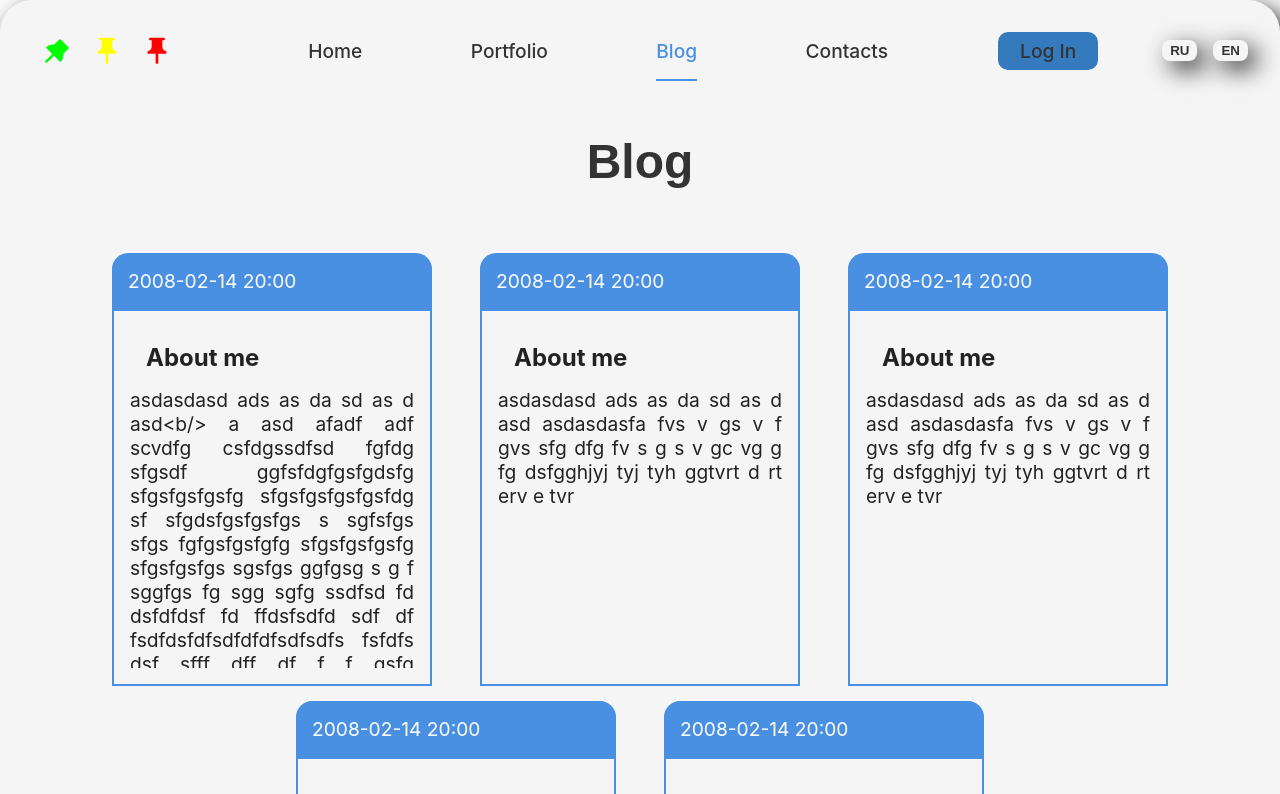
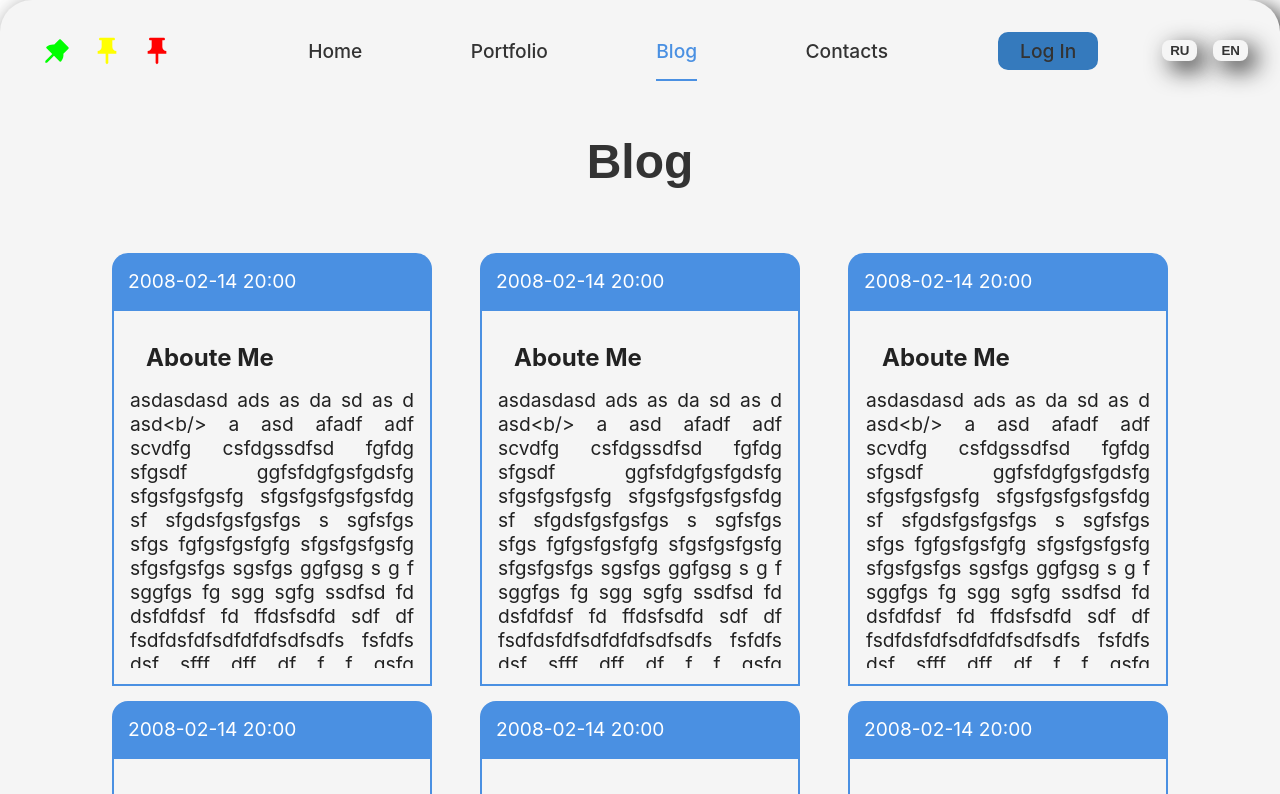
Before and after one commit to samolazoff/portfolio-samolazoff, a React (Vite) app in the folder frontend/: page /blog in a window 1280 px wide. Shown: the top 794 px of the page. Built offline with nearby package versions, Linux system fonts and the light colour scheme.

Commit message:
Implement blog functinal with JSON

```diff
--- /dev/null
+++ b/frontend/src/data/blog.json
@@ -0,0 +1,65 @@
+{
+    "posts": [
+        {
+            "id": "123",
+            "date": "2008-02-14 20:00",
+            "title": "Aboute Me",
+            "txt": "asdasdasd ads  as da sd as d asd<b/>   a asd afadf adf  scvdfg csfdgssdfsd fgfdg sfgsdf ggfsfdgfgsfgdsfg sfgsfgsfgsfg sfgsfgsfgsfgsfdg sf sfgdsfgsfgsfgs s sgfsfgs sfgs fgfgsfgsfgfg sfgsfgsfgsfg  sfgsfgsfgs sgsfgs ggfgsg s g f sggfgs fg sgg sgfg ssdfsd fd dsfdfdsf fd ffdsfsdfd sdf df fsdfdsfdfsdfdfdfsdfsdfs fsfdfs dsf sfff dff df f f gsfg sfgfdssdasdasfa fvs v gs v f gvs   sfg dfg fv  s g s v gc vg  g fg dsfgghjyj tyj tyh  ggtvrt   d  rt ervsdfsd fsdfcd fdsfsdfdsfdsf sfsdf dsfs fd f fdfsfsdf f df e tvr"
+        },
+        {
+            "id": "123",
+            "date": "2008-02-14 20:00",
+            "title": "Aboute Me",
+            "txt": "asdasdasd ads  as da sd as d asd<b/>   a asd afadf adf  scvdfg csfdgssdfsd fgfdg sfgsdf ggfsfdgfgsfgdsfg sfgsfgsfgsfg sfgsfgsfgsfgsfdg sf sfgdsfgsfgsfgs s sgfsfgs sfgs fgfgsfgsfgfg sfgsfgsfgsfg  sfgsfgsfgs sgsfgs ggfgsg s g f sggfgs fg sgg sgfg ssdfsd fd dsfdfdsf fd ffdsfsdfd sdf df fsdfdsfdfsdfdfdfsdfsdfs fsfdfs dsf sfff dff df f f gsfg sfgfdssdasdasfa fvs v gs v f gvs   sfg dfg fv  s g s v gc vg  g fg dsfgghjyj tyj tyh  ggtvrt   d  rt ervsdfsd fsdfcd fdsfsdfdsfdsf sfsdf dsfs fd f fdfsfsdf f df e tvr"
+        },
+        {
+            "id": "123",
+            "date": "2008-02-14 20:00",
+            "title": "Aboute Me",
+            "txt": "asdasdasd ads  as da sd as d asd<b/>   a asd afadf adf  scvdfg csfdgssdfsd fgfdg sfgsdf ggfsfdgfgsfgdsfg sfgsfgsfgsfg sfgsfgsfgsfgsfdg sf sfgdsfgsfgsfgs s sgfsfgs sfgs fgfgsfgsfgfg sfgsfgsfgsfg  sfgsfgsfgs sgsfgs ggfgsg s g f sggfgs fg sgg sgfg ssdfsd fd dsfdfdsf fd ffdsfsdfd sdf df fsdfdsfdfsdfdfdfsdfsdfs fsfdfs dsf sfff dff df f f gsfg sfgfdssdasdasfa fvs v gs v f gvs   sfg dfg fv  s g s v gc vg  g fg dsfgghjyj tyj tyh  ggtvrt   d  rt ervsdfsd fsdfcd fdsfsdfdsfdsf sfsdf dsfs fd f fdfsfsdf f df e tvr"
+        },
+        {
+            "id": "123",
+            "date": "2008-02-14 20:00",
+            "title": "Aboute Me",
+            "txt": "asdasdasd ads  as da sd as d asd<b/>   a asd afadf adf  scvdfg csfdgssdfsd fgfdg sfgsdf ggfsfdgfgsfgdsfg sfgsfgsfgsfg sfgsfgsfgsfgsfdg sf sfgdsfgsfgsfgs s sgfsfgs sfgs fgfgsfgsfgfg sfgsfgsfgsfg  sfgsfgsfgs sgsfgs ggfgsg s g f sggfgs fg sgg sgfg ssdfsd fd dsfdfdsf fd ffdsfsdfd sdf df fsdfdsfdfsdfdfdfsdfsdfs fsfdfs dsf sfff dff df f f gsfg sfgfdssdasdasfa fvs v gs v f gvs   sfg dfg fv  s g s v gc vg  g fg dsfgghjyj tyj tyh  ggtvrt   d  rt ervsdfsd fsdfcd fdsfsdfdsfdsf sfsdf dsfs fd f fdfsfsdf f df e tvr"
+        },
+        {
+            "id": "123",
+            "date": "2008-02-14 20:00",
+            "title": "Aboute Me",
+            "txt": "asdasdasd ads  as da sd as d asd<b/>   a asd afadf adf  scvdfg csfdgssdfsd fgfdg sfgsdf ggfsfdgfgsfgdsfg sfgsfgsfgsfg sfgsfgsfgsfgsfdg sf sfgdsfgsfgsfgs s sgfsfgs sfgs fgfgsfgsfgfg sfgsfgsfgsfg  sfgsfgsfgs sgsfgs ggfgsg s g f sggfgs fg sgg sgfg ssdfsd fd dsfdfdsf fd ffdsfsdfd sdf df fsdfdsfdfsdfdfdfsdfsdfs fsfdfs dsf sfff dff df f f gsfg sfgfdssdasdasfa fvs v gs v f gvs   sfg dfg fv  s g s v gc vg  g fg dsfgghjyj tyj tyh  ggtvrt   d  rt ervsdfsd fsdfcd fdsfsdfdsfdsf sfsdf dsfs fd f fdfsfsdf f df e tvr"
+        },
+        {
+            "id": "123",
+            "date": "2008-02-14 20:00",
+            "title": "Aboute Me",
+            "txt": "asdasdasd ads  as da sd as d asd<b/>   a asd afadf adf  scvdfg csfdgssdfsd fgfdg sfgsdf ggfsfdgfgsfgdsfg sfgsfgsfgsfg sfgsfgsfgsfgsfdg sf sfgdsfgsfgsfgs s sgfsfgs sfgs fgfgsfgsfgfg sfgsfgsfgsfg  sfgsfgsfgs sgsfgs ggfgsg s g f sggfgs fg sgg sgfg ssdfsd fd dsfdfdsf fd ffdsfsdfd sdf df fsdfdsfdfsdfdfdfsdfsdfs fsfdfs dsf sfff dff df f f gsfg sfgfdssdasdasfa fvs v gs v f gvs   sfg dfg fv  s g s v gc vg  g fg dsfgghjyj tyj tyh  ggtvrt   d  rt ervsdfsd fsdfcd fdsfsdfdsfdsf sfsdf dsfs fd f fdfsfsdf f df e tvr"
+        },
+        {
+            "id": "123",
+            "date": "2008-02-14 20:00",
+            "title": "Aboute Me",
+            "txt": "asdasdasd ads  as da sd as d asd<b/>   a asd afadf adf  scvdfg csfdgssdfsd fgfdg sfgsdf ggfsfdgfgsfgdsfg sfgsfgsfgsfg sfgsfgsfgsfgsfdg sf sfgdsfgsfgsfgs s sgfsfgs sfgs fgfgsfgsfgfg sfgsfgsfgsfg  sfgsfgsfgs sgsfgs ggfgsg s g f sggfgs fg sgg sgfg ssdfsd fd dsfdfdsf fd ffdsfsdfd sdf df fsdfdsfdfsdfdfdfsdfsdfs fsfdfs dsf sfff dff df f f gsfg sfgfdssdasdasfa fvs v gs v f gvs   sfg dfg fv  s g s v gc vg  g fg dsfgghjyj tyj tyh  ggtvrt   d  rt ervsdfsd fsdfcd fdsfsdfdsfdsf sfsdf dsfs fd f fdfsfsdf f df e tvr"
+        },
+        {
+            "id": "123",
+            "date": "2008-02-14 20:00",
+            "title": "Aboute Me",
+            "txt": "asdasdasd ads  as da sd as d asd<b/>   a asd afadf adf  scvdfg csfdgssdfsd fgfdg sfgsdf ggfsfdgfgsfgdsfg sfgsfgsfgsfg sfgsfgsfgsfgsfdg sf sfgdsfgsfgsfgs s sgfsfgs sfgs fgfgsfgsfgfg sfgsfgsfgsfg  sfgsfgsfgs sgsfgs ggfgsg s g f sggfgs fg sgg sgfg ssdfsd fd dsfdfdsf fd ffdsfsdfd sdf df fsdfdsfdfsdfdfdfsdfsdfs fsfdfs dsf sfff dff df f f gsfg sfgfdssdasdasfa fvs v gs v f gvs   sfg dfg fv  s g s v gc vg  g fg dsfgghjyj tyj tyh  ggtvrt   d  rt ervsdfsd fsdfcd fdsfsdfdsfdsf sfsdf dsfs fd f fdfsfsdf f df e tvr"
+        },
+        {
+            "id": "123",
+            "date": "2008-02-14 20:00",
+            "title": "Aboute Me",
+            "txt": "asdasdasd ads  as da sd as d asd<b/>   a asd afadf adf  scvdfg csfdgssdfsd fgfdg sfgsdf ggfsfdgfgsfgdsfg sfgsfgsfgsfg sfgsfgsfgsfgsfdg sf sfgdsfgsfgsfgs s sgfsfgs sfgs fgfgsfgsfgfg sfgsfgsfgsfg  sfgsfgsfgs sgsfgs ggfgsg s g f sggfgs fg sgg sgfg ssdfsd fd dsfdfdsf fd ffdsfsdfd sdf df fsdfdsfdfsdfdfdfsdfsdfs fsfdfs dsf sfff dff df f f gsfg sfgfdssdasdasfa fvs v gs v f gvs   sfg dfg fv  s g s v gc vg  g fg dsfgghjyj tyj tyh  ggtvrt   d  rt ervsdfsd fsdfcd fdsfsdfdsfdsf sfsdf dsfs fd f fdfsfsdf f df e tvr"
+        },
+        {
+            "id": "123",
+            "date": "2008-02-14 20:00",
+            "title": "Aboute Me",
+            "txt": "asdasdasd ads  as da sd as d asd<b/>   a asd afadf adf  scvdfg csfdgssdfsd fgfdg sfgsdf ggfsfdgfgsfgdsfg sfgsfgsfgsfg sfgsfgsfgsfgsfdg sf sfgdsfgsfgsfgs s sgfsfgs sfgs fgfgsfgsfgfg sfgsfgsfgsfg  sfgsfgsfgs sgsfgs ggfgsg s g f sggfgs fg sgg sgfg ssdfsd fd dsfdfdsf fd ffdsfsdfd sdf df fsdfdsfdfsdfdfdfsdfsdfs fsfdfs dsf sfff dff df f f gsfg sfgfdssdasdasfa fvs v gs v f gvs   sfg dfg fv  s g s v gc vg  g fg dsfgghjyj tyj tyh  ggtvrt   d  rt ervsdfsd fsdfcd fdsfsdfdsfdsf sfsdf dsfs fd f fdfsfsdf f df e tvr"
+        }
+    ]
+
+}
--- a/frontend/src/pages/Blog/Blog.jsx
+++ b/frontend/src/pages/Blog/Blog.jsx
@@ -2,46 +2,16 @@ import './Blog.scss';
 
 import BlogItem from '../../components/BlogItem/BlogItem';
 
-const dataPosts = [
-    {
-        id: '23erewrwer',
-        date: '2008-02-14 20:00',
-        title: 'About me',
-        txt: 'asdasdasd ads  as da sd as d asd<b/>   a asd afadf adf  scvdfg csfdgssdfsd fgfdg sfgsdf ggfsfdgfgsfgdsfg sfgsfgsfgsfg sfgsfgsfgsfgsfdg sf sfgdsfgsfgsfgs s sgfsfgs sfgs fgfgsfgsfgfg sfgsfgsfgsfg  sfgsfgsfgs sgsfgs ggfgsg s g f sggfgs fg sgg sgfg ssdfsd fd dsfdfdsf fd ffdsfsdfd sdf df fsdfdsfdfsdfdfdfsdfsdfs fsfdfs dsf sfff dff df f f gsfg sfgfdssdasdasfa fvs v gs v f gvs   sfg dfg fv  s g s v gc vg  g fg dsfgghjyj tyj tyh  ggtvrt   d  rt ervsdfsd fsdfcd fdsfsdfdsfdsf sfsdf dsfs fd f fdfsfsdf f df e tvr',
-    },
-    {
-        id: '23erewrwer',
-        date: '2008-02-14 20:00',
-        title: 'About me',
-        txt: 'asdasdasd ads  as da sd as d asd   asdasdasfa fvs v gs v f gvs   sfg dfg fv  s g s v gc vg  g fg dsfgghjyj tyj tyh  ggtvrt   d  rt erv e tvr',
-    },
-    {
-        id: '23erewrwer',
-        date: '2008-02-14 20:00',
-        title: 'About me',
-        txt: 'asdasdasd ads  as da sd as d asd   asdasdasfa fvs v gs v f gvs   sfg dfg fv  s g s v gc vg  g fg dsfgghjyj tyj tyh  ggtvrt   d  rt erv e tvr',
-    },
-    {
-        id: '23erewrwer',
-        date: '2008-02-14 20:00',
-        title: 'About me',
-        txt: 'asdasdasd ads  as da sd as d asd   asdasdasfa fvs v gs v f gvs   sfg dfg fv  s g s v gc vg  g fg dsfgghjyj tyj tyh  ggtvrt   d  rt erv e tvr',
-    },
-    {
-        id: '23erewrwer',
-        date: '2008-02-14 20:00',
-        title: 'About me',
-        txt: 'asdasdasd ads  as da sd as d asd   asdasdasfa fvs v gs v f gvs   sfg dfg fv  s g s v gc vg  g fg dsfgghjyj tyj tyh  ggtvrt   d  rt erv e tvr',
-    }
-];
+import dataPosts from '../../data/blog.json';
 
 const Blog = () => {
+    const {posts} =dataPosts;
     return (
         <section className='app-blog'>
             <h2 className="title-box">Blog</h2>
             <ul className="app-blog-items">
                 {
-                    dataPosts.map((post, index) => (
+                    posts.map((post, index) => (
                         <li key={index}>
                             <BlogItem post={post}></BlogItem>
                         </li>
```
